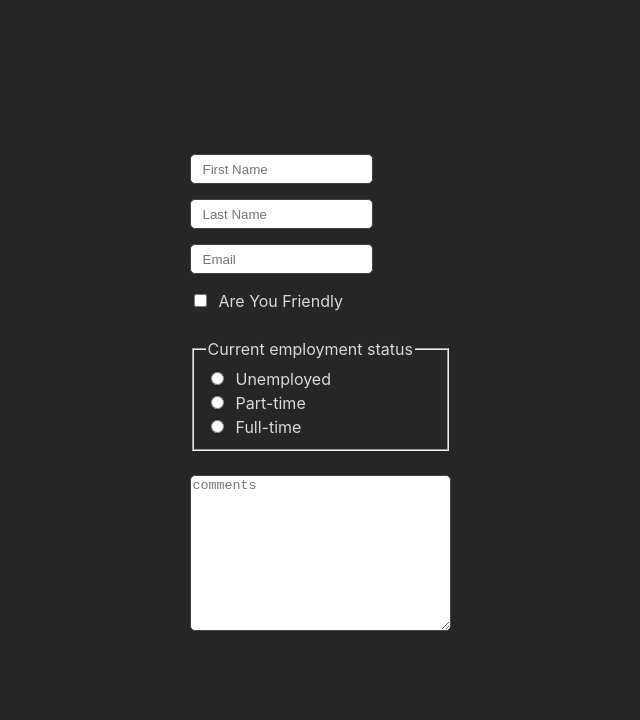
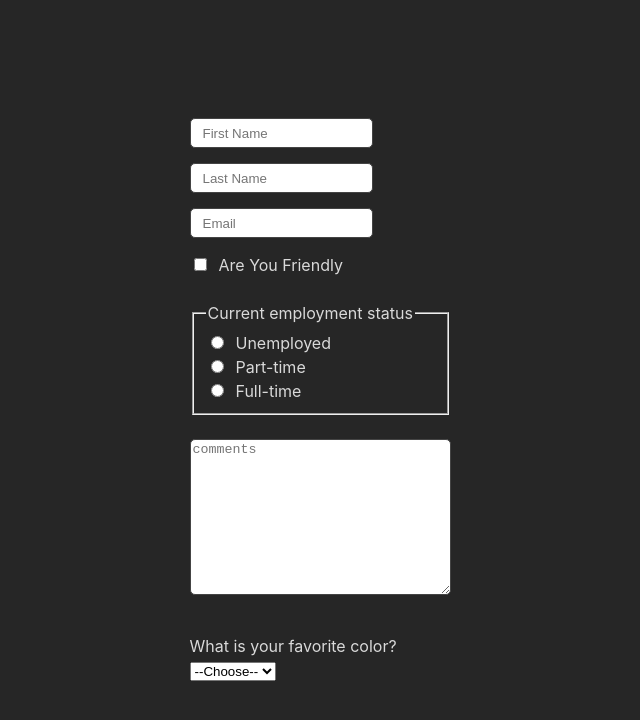
Before and after one commit to JoshLamptey/crash-tests, a React (Vite) app in the folder practice1/: page / in a window 1280 px wide. Shown: the top 720 px of the page, without its empty margins (320-960 px from the left). Built offline with nearby package versions, Linux system fonts and the light colour scheme.

Commit message:
one and done

```diff
--- a/practice1/src/form.jsx
+++ b/practice1/src/form.jsx
@@ -8,10 +8,11 @@
       Email:"",
       textarea:"",
       isFriendly:false,
-      employment:""
+      employment:"",
+      favColor:""
     }
     )
-console.log(formData.employment)
+console.log(formData.favColor)
 
    function handleChange(event){
     const{name,value,type,checked} = event.target
@@ -87,7 +88,7 @@
                     type="radio"
                     id="full-time"
                     value="full-time"
-                    checked={formData.employment==="full-time"}
+                    checked={formData.employment==="full-time "}
                     onChange={handleChange}
                 />
                 <label htmlFor="full-time">Full-time</label>
@@ -104,6 +105,24 @@
                value={formData.textarea}
                onChange={handleChange}
                />
+               <br />
+               <label htmlFor="favColor">What is your favorite color?</label>
+               <br/>
+               <select
+                id="favColor"
+                value={formData.favColor}
+                onChange = {handleChange}
+                name="favColor"
+                >
+                <option value="">--Choose--</option>
+                <option value="red">Red</option>
+                <option value="orange">Orange</option>
+                <option value="yellow">Yellow</option>
+                <option  value="green">Green</option>
+                <option value="blue">Blue</option>
+                <option value="indigo">Indigo</option>
+                <option value="violet">Violet</option>
+            </select>
         </form>
     )
 }
```
